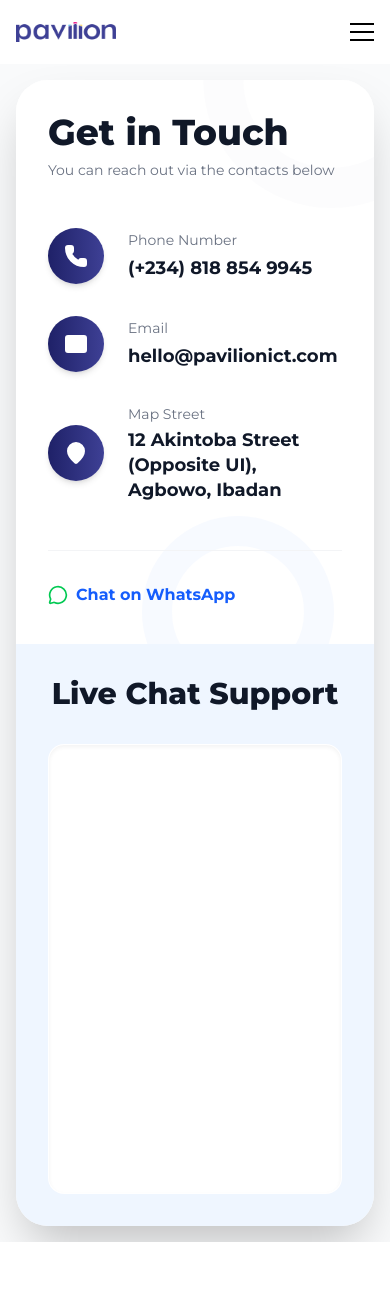
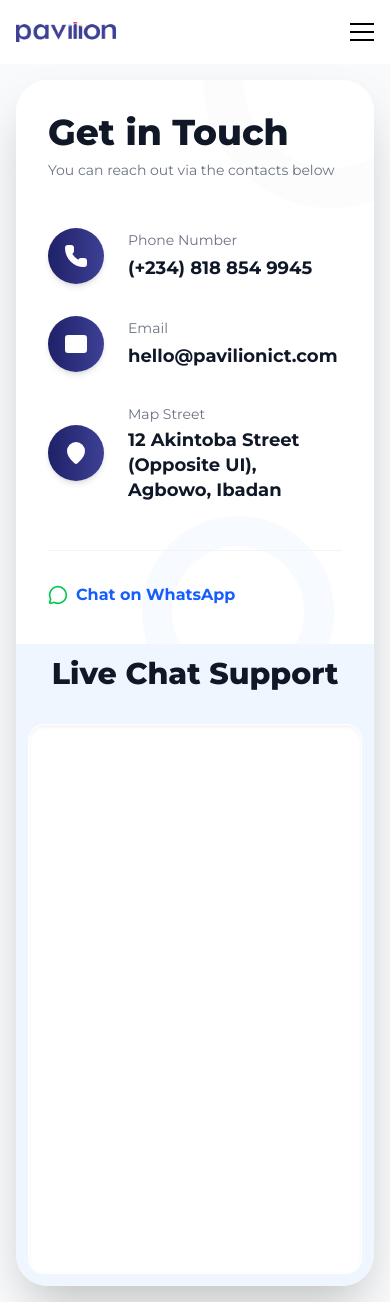
Before and after one commit to Pavilion-Ict/main, a Next.js app: page /contact in a window 390 px wide. Before the commit the page ends 1242 px from the top, so only its background shows below. Built offline with nearby package versions, Linux system fonts and the light colour scheme.

Commit message:
retouched live chat embed

```diff
--- a/app/contact/page.tsx
+++ b/app/contact/page.tsx
@@ -116,12 +116,12 @@ const ContactPage = () => {
 
           {/* Right Side: Embedded Tawk.to Chat */}
           {/* I matched the soft pink background from the screenshot, but you can change 'bg-[#ffdce5]' to 'bg-blue-50' if you prefer Pavilion colors */}
-         <div className="w-full md:w-1/2 bg-blue-50 p-8 md:p-16 flex flex-col">
+         <div className="w-full md:w-1/2 bg-blue-50 p-3 md:p-16 flex flex-col">
             <h2 className="text-3xl md:text-4xl font-extrabold mb-8 text-gray-900 text-center md:text-left">
               Live Chat Support
             </h2>
 
-            <div className="flex-1 min-h-[450px] w-full bg-white rounded-2xl shadow-inner overflow-hidden border border-white/50 relative">
+            <div className="flex-1 min-h-[550px] md:min-h-[450px] w-full bg-white rounded-2xl shadow-inner overflow-hidden border border-white/50 relative">
               {/* Fallback loading text underneath the iframe just in case network is slow */}
               <div className="absolute inset-0 flex items-center justify-center text-gray-400 -z-10">
                 <div className="flex flex-col items-center gap-3">
@@ -133,7 +133,7 @@ const ContactPage = () => {
               {/* ⚠️ REPLACE THIS SRC WITH YOUR DIRECT CHAT LINK */}
               <iframe
                 src="https://tawk.to/chat/69f3433d81f6d41c3ddd1bd9/1jnf3taib"
-                className="w-full h-full border-0 bg-transparent"
+                className="w-full h-full absolute inset-0 border-0 bg-transparent"
                 title="Pavilion Live Chat"
               />
             </div>
```
